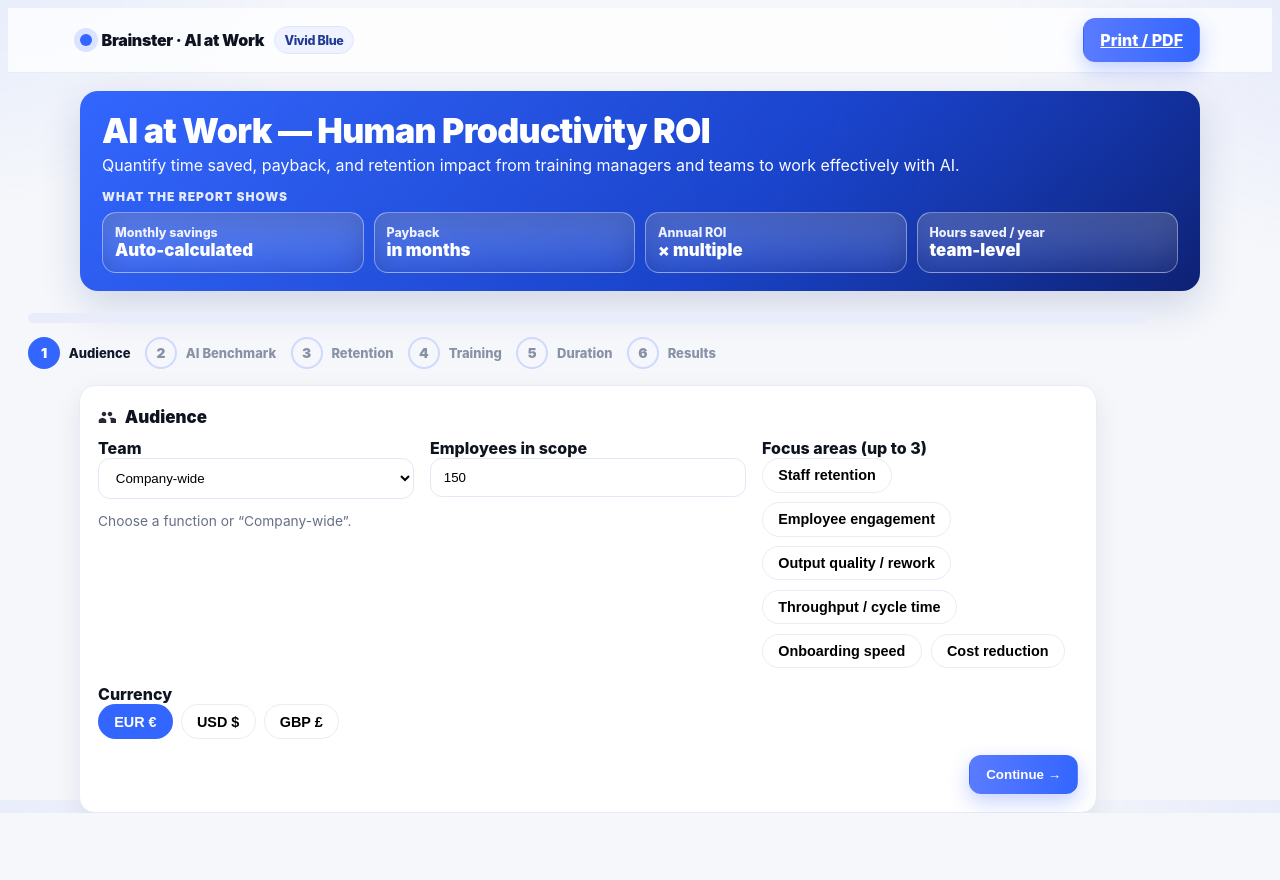
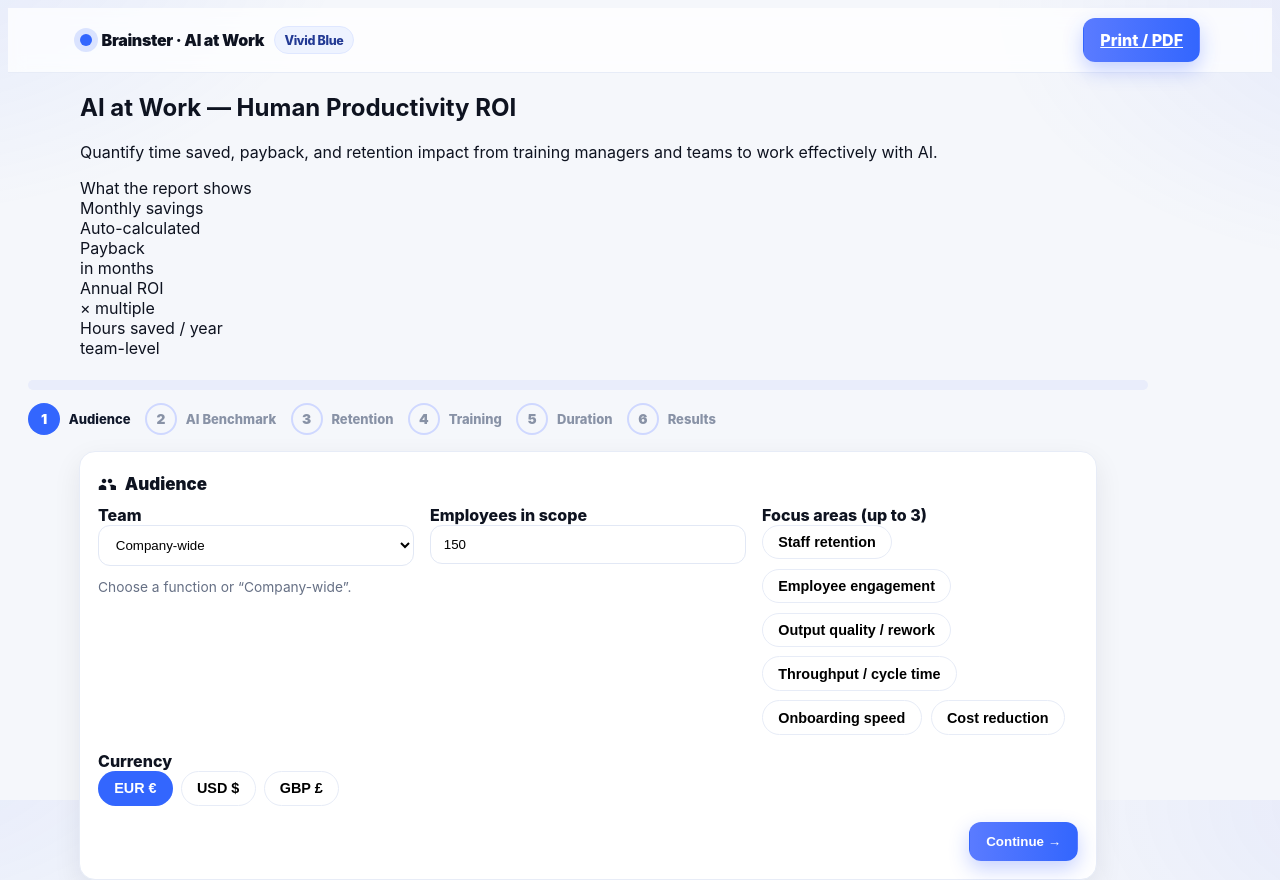
Before and after one commit to powerstephen/brainster-human-ai-roi, a Next.js app: page / in a window 1280 px wide. Before the commit the page ends 813 px from the top, so only its background shows below. Built offline with nearby package versions, Linux system fonts and the light colour scheme.

Commit message:
Update globals.css

```diff
--- a/app/globals.css
+++ b/app/globals.css
@@ -1,16 +1,15 @@
 :root{
-  --brand:#3366FE;     /* Brainster vivid blue */
-  --brand-2:#1740C0;   /* deeper blue */
-  --ink:#0E1320;       /* body text */
-  --muted:#667085;     /* secondary text */
-  --surface:#F5F7FB;   /* app bg */
-  --card:#FFFFFF;      /* card bg */
-  --line:#E7ECF7;      /* borders */
-  --ring:#D9E4FF;      /* focus ring */
+  --brand:#3366FE;
+  --brand-2:#1740C0;
+  --ink:#0E1320;
+  --muted:#667085;
+  --surface:#F5F7FB;
+  --card:#FFFFFF;
+  --line:#E7ECF7;
+  --ring:#D9E4FF;
   --success:#10B981;
   --warn:#F59E0B;
 }
-
 html,body{height:100%}
 body{
   font-family: Inter, ui-sans-serif, system-ui, -apple-system, Segoe UI, Roboto, Helvetica, Arial;
@@ -24,7 +23,20 @@ body{
 
 .container{max-width:1120px;margin:0 auto;padding:0 20px}
 
-/* NAV */
+/* Utility wrappers to CENTER form content */
+.centered-block{max-width:980px;margin:0 auto}
+.auto-grid{
+  display:grid; gap:14px;
+  grid-template-columns:repeat(auto-fit,minmax(260px,1fr));
+  max-width:900px; margin:0 auto;     /* <- centers the inputs */
+}
+.two-col{
+  display:grid; gap:16px;
+  grid-template-columns:1fr 1fr;
+  align-items:start;
+  max-width:900px; margin:0 auto;     /* <- centers 2-column sections */
+}
+
 .nav{
   position:sticky; top:0; z-index:50;
   backdrop-filter:saturate(1.2) blur(8px);
@@ -42,62 +54,17 @@ body{
 .btn-light{background:#F8FAFF; border:1px solid var(--line); color:#1F2A56}
 .btn:disabled{opacity:.55; cursor:not-allowed}
 
-/* HERO (slim, with stats inside) */
-.hero{
-  border-radius:18px; overflow:hidden;
-  box-shadow:0 14px 40px rgba(14,40,120,.16);
-  color:#fff;
-  background:
-    radial-gradient(1200px 600px at 10% -10%, rgba(51,102,254,.22), transparent),
-    radial-gradient(900px 500px at 90% 10%, rgba(26,64,240,.18), transparent),
-    linear-gradient(135deg, var(--brand) 0%, var(--brand-2) 60%, #0B1C60 100%);
-}
-.hero--slim{ margin:18px 0 16px; }
-.hero-inner--slim{ padding:22px 22px 18px; }
-.hero-inner--slim h1{
-  margin:0 0 6px; font-size:34px; line-height:1.06; font-weight:900; letter-spacing:-.02em;
-}
-.hero-inner--slim p{ margin:0; opacity:.98; font-size:16px; }
-
-/* Hero stats area (inside blue) */
-.hero-stats{ margin-top:14px; }
-.hero-stats-head{
-  font-size:12px; letter-spacing:.08em; text-transform:uppercase; font-weight:900;
-  color:rgba(255,255,255,.92); opacity:.95; margin:0 0 8px;
-}
-.hero-stats-grid{
-  display:grid; gap:10px;
-  grid-template-columns:repeat(2,minmax(0,1fr));
-}
-@media (min-width: 960px){
-  .hero-stats-grid{ grid-template-columns:repeat(4,minmax(0,1fr)); }
-}
-.hero-stat-tile{
-  background:linear-gradient(180deg, rgba(255,255,255,.25) 0%, rgba(255,255,255,.08) 100%);
-  border:1px solid rgba(255,255,255,.35);
-  border-radius:14px; padding:12px;
-  box-shadow:0 10px 28px rgba(6,18,70,.22) inset;
-}
-.hero-stat-tile .t{font-size:.78rem; color:#EEF2FF; font-weight:800}
-.hero-stat-tile .v{font-weight:900; font-size:1.05rem; color:#ffffff}
-
-/* SECTIONS */
+/* Sections & cards */
 .section{margin:22px 0}
-
-/* Center the main cards and keep them off the extreme left */
-.section .card{
-  max-width: 980px;
-  margin: 16px auto;   /* centers the card */
-}
+.section .card{ max-width:980px; margin:16px auto; } /* centers the card itself */
 
 .card{
   background:var(--card); border:1px solid var(--line); border-radius:16px;
   box-shadow:0 10px 28px rgba(12,20,38,.08); padding:18px;
 }
 .card h3{margin:.2rem 0 .7rem; font-size:1.06rem; font-weight:900; display:flex; align-items:center; gap:.55rem}
-.card h3 svg{opacity:.9}
 
-/* FORM */
+/* Form */
 .label{font-weight:800}
 .help{font-size:.86rem; color:var(--muted)}
 .input, select{
@@ -106,11 +73,11 @@ body{
 }
 .input:focus, select:focus{ box-shadow:0 0 0 4px var(--ring); border-color:#C7D7FF }
 
-.chips{display:flex; flex-wrap:wrap; gap:.58rem}
+.chips{display:flex; flex-wrap:wrap; gap:.58rem; justify-content:flex-start}
 .chip{padding:.52rem .95rem; border-radius:999px; border:1px solid var(--line); background:#fff; cursor:pointer; font-weight:800; font-size:.9rem}
 .chip.active{background:var(--brand); color:#fff; border-color:transparent}
 
-/* STEPPER */
+/* Stepper */
 .progress{height:10px; background:#E9EDFB; border-radius:999px; overflow:hidden}
 .progress>span{display:block; height:100%; background:linear-gradient(90deg,#6D8BFF,#3366FE)}
 .steps{display:flex; gap:.9rem; flex-wrap:wrap; align-items:center; margin-top:.85rem}
@@ -119,23 +86,8 @@ body{
 .step.active{color:#0F172A}
 .step.active .dot{background:#3366FE; color:#fff; border-color:transparent}
 
-/* KPI tiles */
-.kpi-grid{display:grid; gap:12px; grid-template-columns:repeat(2,minmax(0,1fr))}
-@media (min-width: 980px){ .kpi-grid{grid-template-columns:repeat(5,minmax(0,1fr));} }
-.kpi{
-  background:#fff; border:1px solid #E8EEFF; border-radius:14px; padding:14px; position:relative;
-}
-.kpi:before{
-  content:''; position:absolute; inset:0 0 auto 0; height:4px; border-radius:14px 14px 0 0;
-  background:linear-gradient(90deg,#6D8BFF,#3366FE);
-}
-.kpi .title{font-size:.76rem; color:#64748B; font-weight:800; margin-top:2px}
-.kpi .value{font-weight:900; font-size:1.16rem}
-
-/* MATURITY SCALE (1–10 clickable) */
-.maturity-scale{
-  display:flex; flex-wrap:wrap; gap:8px; margin-top:8px;
-}
+/* Maturity scale */
+.maturity-scale{display:flex; flex-wrap:wrap; gap:8px; margin-top:8px; justify-content:flex-start}
 .maturity-scale .n{
   width:40px; height:40px; border-radius:12px; border:1px solid var(--line);
   display:flex; align-items:center; justify-content:center; font-weight:900; cursor:pointer;
@@ -147,9 +99,9 @@ body{
   box-shadow:0 8px 20px rgba(31,77,255,.20);
 }
 
-/* Blue highlight box for step summaries */
+/* Blue highlight KPI */
 .highlight{
-  margin-top:14px;
+  margin-top:4px;
   background:
     radial-gradient(600px 300px at 10% -20%, rgba(255,255,255,.25), transparent 60%),
     linear-gradient(135deg, #4B6FFF, #3366FE);
@@ -159,14 +111,20 @@ body{
   padding:14px;
   box-shadow:0 12px 30px rgba(15,42,120,.25);
 }
-.highlight .row{
-  display:grid; gap:10px; grid-template-columns:repeat(1, minmax(0,1fr));
-}
+.highlight .row{display:grid; gap:10px; grid-template-columns:repeat(1, minmax(0,1fr))}
 @media (min-width: 720px){ .highlight .row{ grid-template-columns:repeat(3,minmax(0,1fr)); } }
 .highlight .item .t{ font-size:.8rem; opacity:.95; font-weight:800; }
 .highlight .item .v{ font-weight:900; font-size:1.25rem; }
 
-/* PRINT VIEW */
+/* KPI tiles */
+.kpi-grid{display:grid; gap:12px; grid-template-columns:repeat(2,minmax(0,1fr))}
+@media (min-width: 980px){ .kpi-grid{grid-template-columns:repeat(5,minmax(0,1fr));} }
+.kpi{background:#fff; border:1px solid #E8EEFF; border-radius:14px; padding:14px; position:relative}
+.kpi:before{content:''; position:absolute; inset:0 0 auto 0; height:4px; border-radius:14px 14px 0 0; background:linear-gradient(90deg,#6D8BFF,#3366FE)}
+.kpi .title{font-size:.76rem; color:#64748B; font-weight:800; margin-top:2px}
+.kpi .value{font-weight:900; font-size:1.16rem}
+
+/* Print */
 @media print{
   .nav, .hero { display:none !important; }
   body { background:#fff }
```
